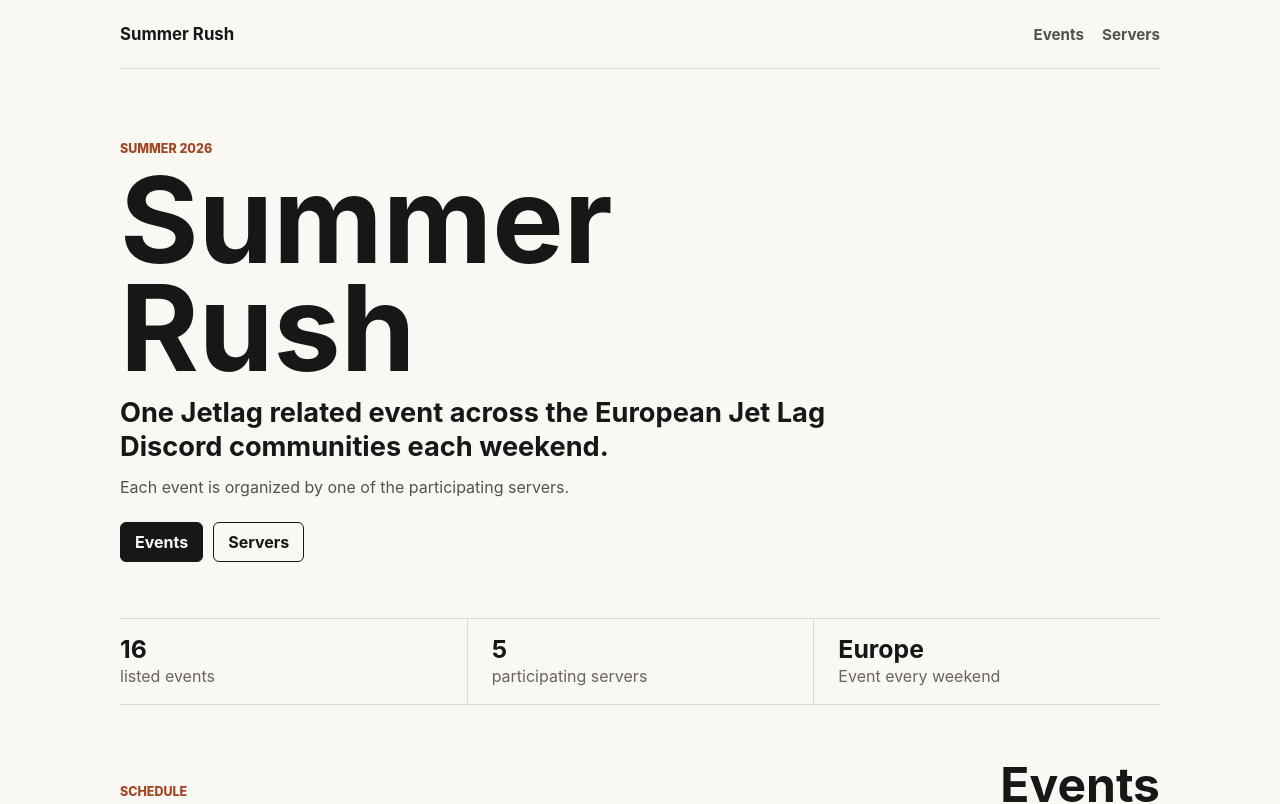
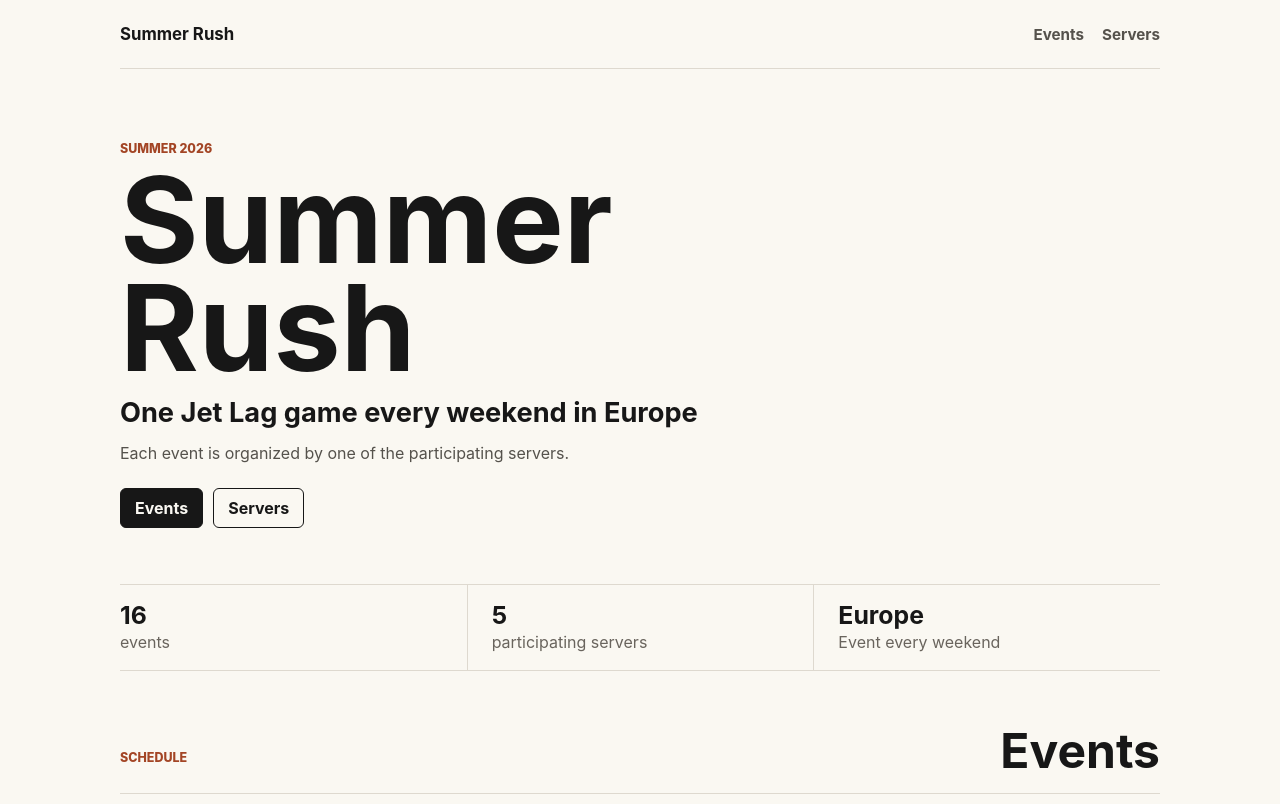
Before and after one commit to leandrocoding/summerrush, a SvelteKit app: page / in a window 1280 px wide. Shown: the top 804 px of the page. Built offline with nearby package versions, Linux system fonts and the light colour scheme.

Commit message:
fix: text

```diff
--- a/src/lib/data/summer-rush.json
+++ b/src/lib/data/summer-rush.json
@@ -2,7 +2,7 @@
 	"site": {
 		"title": "Summer Rush",
 		"season": "Summer 2026",
-		"tagline": "One Jetlag related event across the European Jet Lag Discord communities each weekend.",
+		"tagline": "One Jet Lag game every weekend in Europe",
 		"description": "Each event is organized by one of the participating servers.",
 		"primaryAction": {
 			"label": "Events"
--- a/src/routes/+page.svelte
+++ b/src/routes/+page.svelte
@@ -73,7 +73,7 @@
 	<section class="summary" aria-label="Series summary">
 		<div>
 			<strong>{events.length}</strong>
-			<span>listed event{events.length === 1 ? '' : 's'}</span>
+			<span>event{events.length === 1 ? '' : 's'}</span>
 		</div>
 		<div>
 			<strong>{servers.length}</strong>
```
